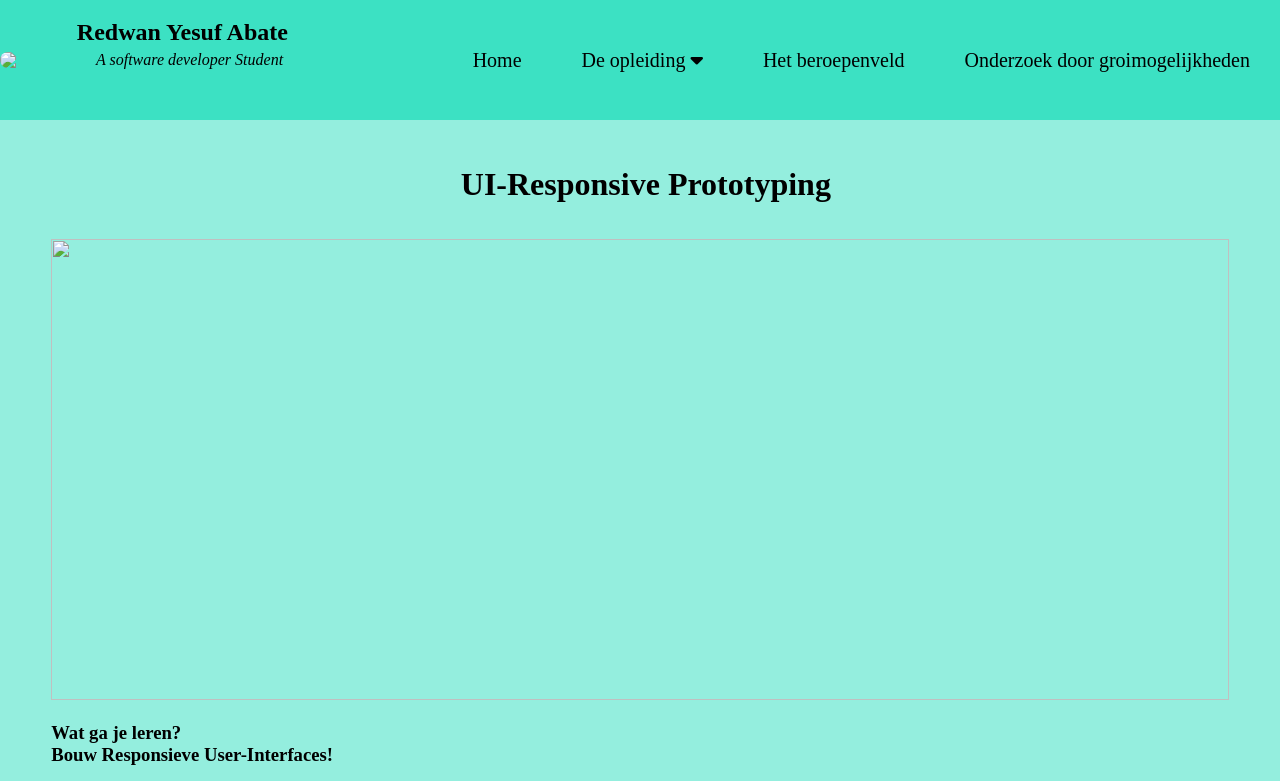
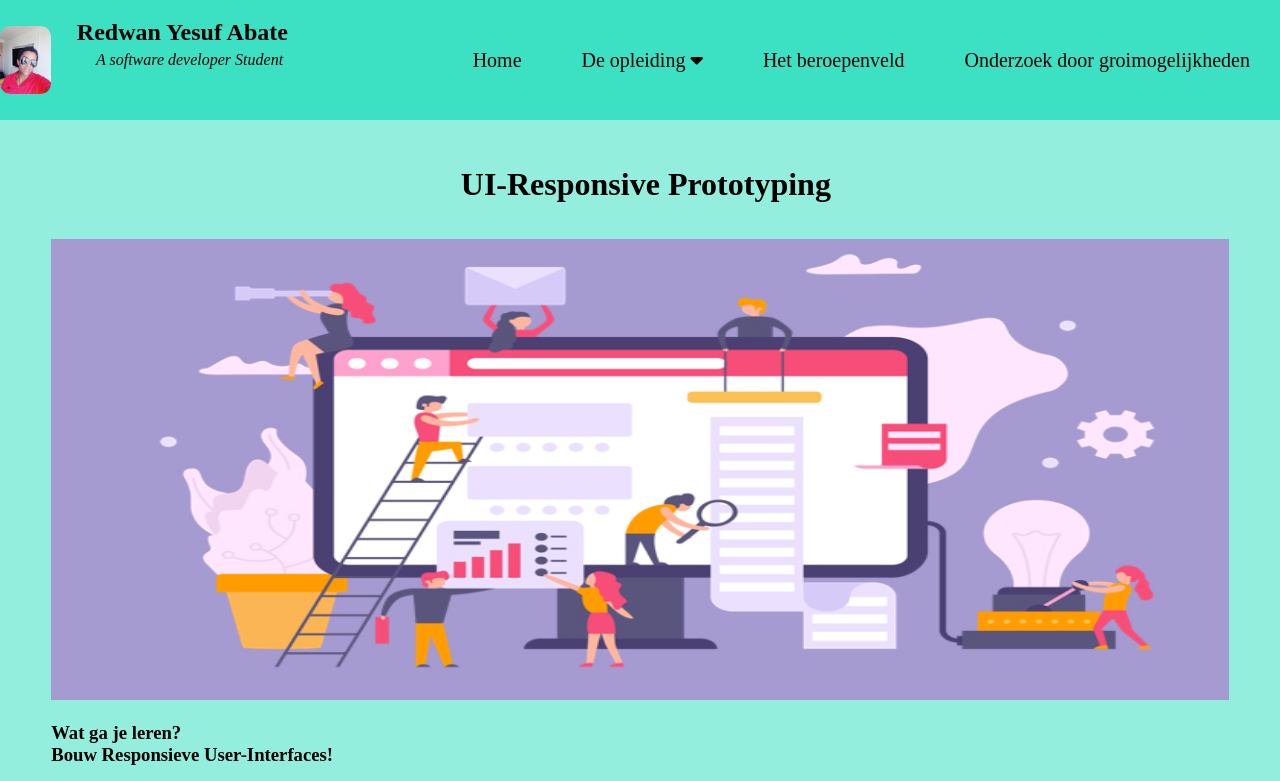
Before and after one commit to redwanabate/UI-Prototyping, a plain HTML site: page index.html in a window 1280 px wide. Shown: the top 781 px of the page. Drawn offline with nearby package versions, Linux system fonts and the light colour scheme; files that its build step writes are made by us from their sources.

Commit message:
Update index.html

```diff
--- a/index.html
+++ b/index.html
@@ -8,12 +8,12 @@
         <link rel="stylesheet" href="https://cdnjs.cloudflare.com/ajax/libs/font-awesome/6.4.2/css/all.min.css" integrity="sha512-z3gLpd7yknf1YoNbCzqRKc4qyor8gaKU1qmn+CShxbuBusANI9QpRohGBreCFkKxLhei6S9CQXFEbbKuqLg0DA==" crossorigin="anonymous" referrerpolicy="no-referrer" />
         <meta name="keywords" content="Red1">
         <title>De Eerste pagina's</title>
-        <link rel="stylesheet" type="text/css" href="CSS/style.css">
+        <link rel="stylesheet" type="text/css" href="style.css">
     </head>
     <body>
         <header>
            <div class="menu-bar">
-              <img src="pictures/image.jpg">
+              <img src="image.jpg">
               <h2 id="h2">Redwan Yesuf Abate</h2>
               <p id="parag"> A software developer Student</p>
 
@@ -36,7 +36,7 @@
             <h1>UI-Responsive Prototyping</h1><br><br>
             <section>
                 <article>
-                    <img src="Pictures/ui.jpg" alt="">
+                    <img src="ui.jpg" alt="">
                 </article><br>
             </section>
 
```
